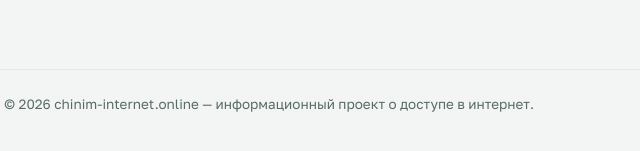
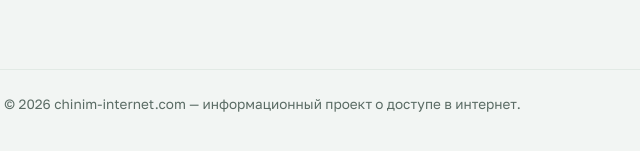
Before and after one commit to vlad5595/chinim-internet, an Astro site: page / in a window 1280 px wide. Shown: the part 3728-3879 px from the top of the page, 316-956 px from the left. Built offline with nearby package versions, Linux system fonts and the light colour scheme; Astro itself is replaced by a stand-in of ours.

Commit message:
Update BaseLayout.astro

```diff
--- a/src/layouts/BaseLayout.astro
+++ b/src/layouts/BaseLayout.astro
@@ -20,7 +20,7 @@ const canonical = new URL(Astro.url.pathname, Astro.site).href;
     <link rel="canonical" href={canonical} />
 
     <!-- Подтверждение прав в Яндекс.Вебмастере -->
-    <meta name="yandex-verification" content="ccc84abbe1918840" />
+    <meta name="yandex-verification" content="ab4809e9733e7db2" />
 
     <meta property="og:type" content="article" />
     <meta property="og:title" content={title} />
@@ -59,7 +59,7 @@ const canonical = new URL(Astro.url.pathname, Astro.site).href;
 
     <footer class="site-footer">
       <div class="inner">
-        © {new Date().getFullYear()} chinim-internet.online — информационный проект о доступе в интернет.
+        © {new Date().getFullYear()} chinim-internet.com — информационный проект о доступе в интернет.
       </div>
     </footer>
   </body>
```
